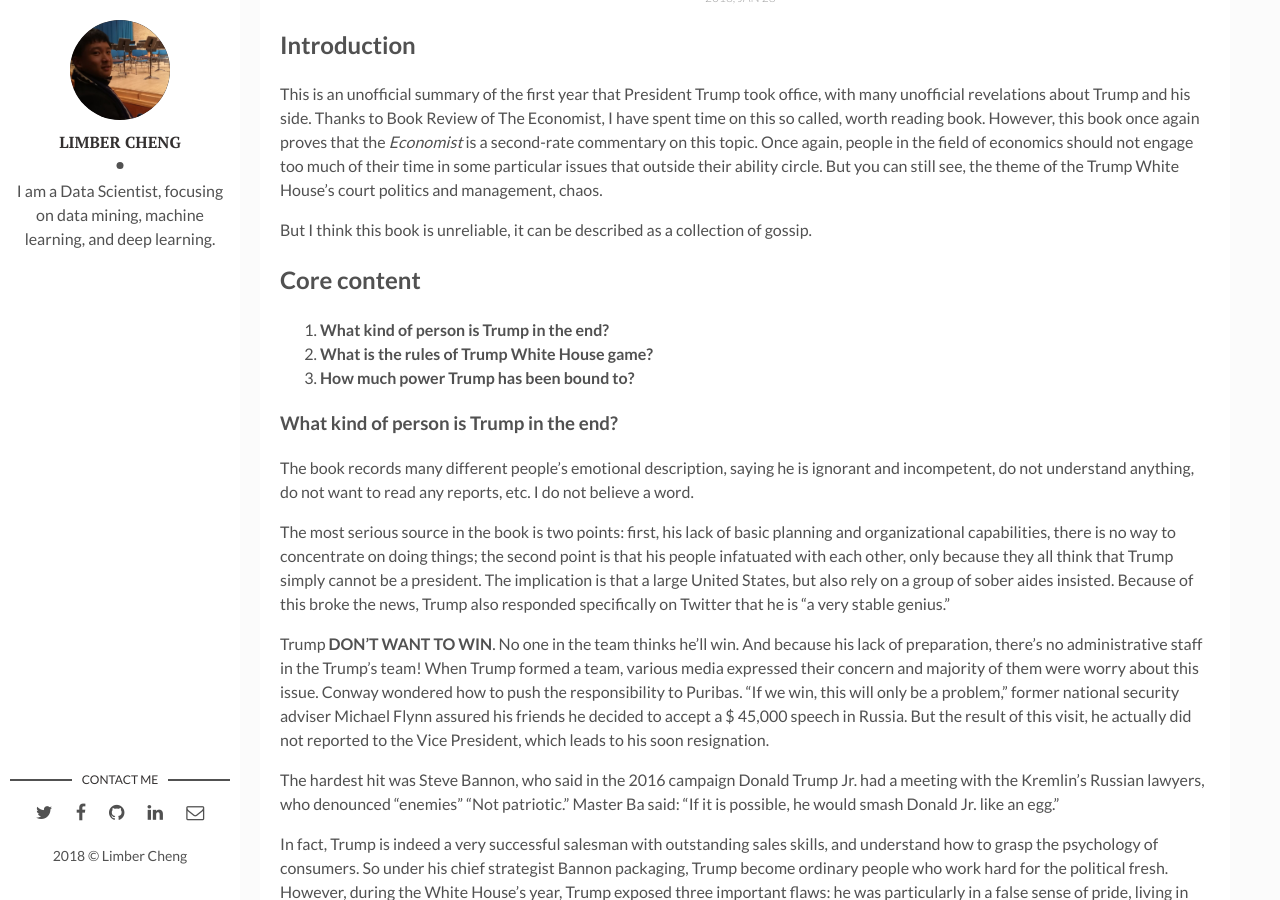
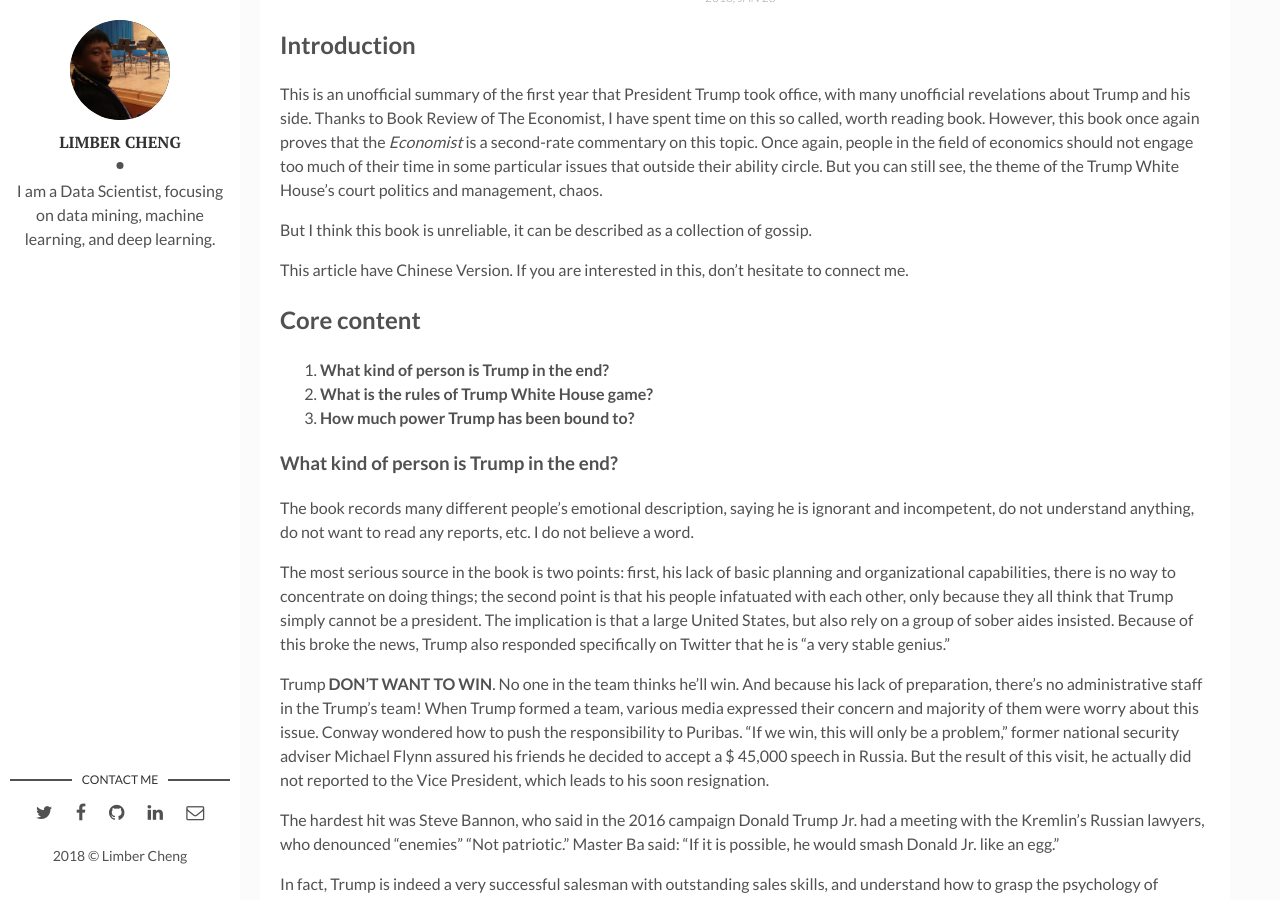
Before and after one commit to limberc/LimberenceCheng.github.io, a Jekyll site: the page built from _posts/2018-01-28-fire-and-fury-Note.markdown, in a window 1280 px wide and 900 px high, scrolled down 613 px. Built offline with Jekyll 4.4.1, drawn with Linux system fonts in a browser that asks for light colours; comment, search, counter and statistics services are not loaded.

Commit message:
Update Chinese Version

```diff
--- a/_posts/2018-01-28-fire-and-fury-Note.markdown
+++ b/_posts/2018-01-28-fire-and-fury-Note.markdown
@@ -11,6 +11,8 @@ tags: [Book Review, Insight]
 This is an unofficial summary of the first year that President Trump took office, with many unofficial revelations about Trump and his side. Thanks to Book Review of The Economist, I have spent time on this so called, worth reading book. However, this book once again proves that the *Economist* is a second-rate commentary on this topic. Once again, people in the field of economics should not engage too much of their time in some particular issues that outside their ability circle. But you can still see, the theme of the Trump White House's court politics and management, chaos.
 
 But I think this book is unreliable, it can be described as a collection of gossip.
+
+This article have Chinese Version. If you are interested in this, don't hesitate to connect me.
 
 ## Core content
 
```
